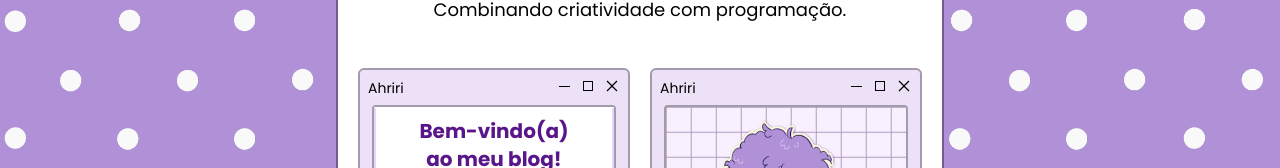
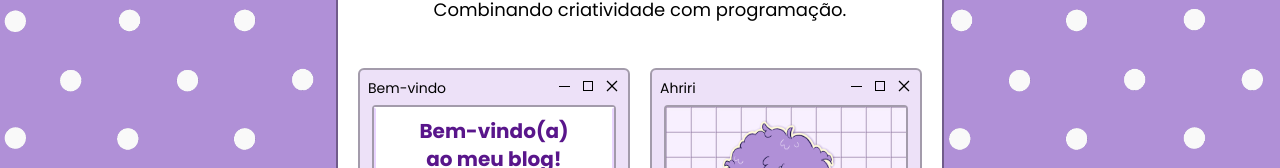
Before and after one commit to fabioTB-tech/blog-app, a React (Vite) app in the folder client/: page / in a window 1280 px wide. Shown: the part 278-446 px from the top of the page. Built offline with nearby package versions, Linux system fonts and the light colour scheme.

Commit message:
Updated window names

```diff
--- a/client/src/components/Window.jsx
+++ b/client/src/components/Window.jsx
@@ -2,14 +2,14 @@ import { VscChromeMinimize } from "react-icons/vsc";
 import { VscChromeMaximize } from "react-icons/vsc";
 import { VscChromeClose } from "react-icons/vsc";
 
-function Window({ children, fluid }) {
+function Window({ children, fluid, name }) {
   const classes = `w-full ${fluid ? "h-fit" : "h-83.75"} flex justify-center items-center`
 
   return (
     <div className={classes}>
       <div className="w-full h-full flex flex-col bg-window border-window-border border-2 rounded-md">
         <div className="h-8.75 flex justify-between p-2">
-          <p className="text-sm">Ahriri</p>
+          <p className="text-sm">{ name }</p>
           <div className="flex gap-2">
             <VscChromeMinimize />
             <VscChromeMaximize />
--- a/client/src/pages/Home.jsx
+++ b/client/src/pages/Home.jsx
@@ -18,7 +18,7 @@ function Home() {
           <div className="h-full w-fit"></div>
         </div>
         <div className="h-96 grid grid-cols-2 gap-5 justify-center">
-          <Window>
+          <Window name={"Bem-vindo"}>
             <div className="max-w-64 h-full p-2 border-2 overflow-y-auto border-x-purple-200 border-y-transparent bg-white">
               <h1 className="text-purple-900 text-xl text-center font-bold mb-1.5">Bem-vindo(a)<br/>ao meu blog!</h1>
               <p className="mb-2.5">
@@ -40,7 +40,7 @@ function Home() {
               </p>
             </div>
           </Window>
-          <Window>
+          <Window name={"Ahriri"}>
             <div className="w-full h-full bg-[url(/square-pattern.jpeg)] bg-size-[auto_25px] flex justify-center">
               <img src="/ahriri-sticker.png" alt="Ahriri's OC" />
             </div>
--- a/client/src/pages/blog/Blog.jsx
+++ b/client/src/pages/blog/Blog.jsx
@@ -45,7 +45,7 @@ function Blog({ setError }) {
         </div>
         <div className="w-full h-fit flex justify-between">
           <div className="w-full">
-            <Window fluid={true}>
+            <Window fluid={true} name={"publicações"}>
               <div className="w-full p-2">
                 {posts && posts.map(post => (
                   <div key={post._id} className="w-full flex flex-col border-b border-gray-300">
```
